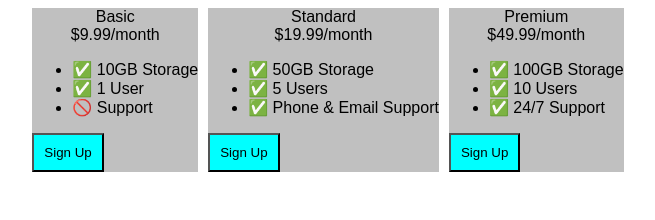
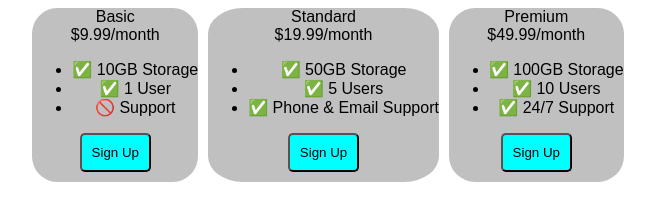
Before and after one commit to leoavishek/Full-Stack-Learning, a plain HTML site: page 08-Flexbox/005 9.4-Flexbox-Pricing-Table-Project/9.4 Flexbox Pricing Table Project/index.html in a window 1280 px wide. Shown: the whole page, without its empty margins (312-967 px from the left). Drawn offline with Linux system fonts and the light colour scheme; a web font is replaced by a local one.

Commit message:
Flexbox update

```diff
--- a/08-Flexbox/005 9.4-Flexbox-Pricing-Table-Project/9.4 Flexbox Pricing Table Project/index.html
+++ b/08-Flexbox/005 9.4-Flexbox-Pricing-Table-Project/9.4 Flexbox Pricing Table Project/index.html
@@ -19,6 +19,8 @@
     }
     .pricing-plan{
       background-color: silver;
+      text-align: center;
+      border-radius: 15%;
     }
     .plan-title{
       text-align: center;
@@ -30,6 +32,8 @@
       padding:10px;
       background-color: cyan;
       justify-self: center;
+      margin-bottom: 10px;
+      border-radius: 5px;
     }
     /* Hint: What can you do with a media query and flexbox? */
     @media (max-width: 500px) {
```
